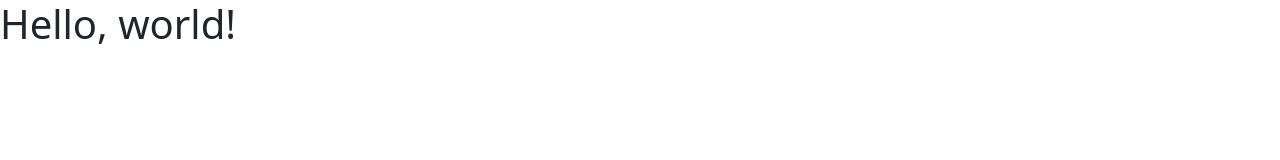
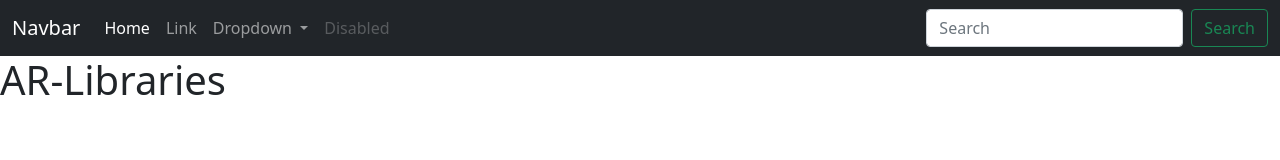
Before and after one commit to a1nukarsh/Library-Management-System, a plain HTML site: page index.html in a window 1280 px wide. Drawn offline with nearby package versions, Linux system fonts and the light colour scheme.

Commit message:
Update index.html

```diff
--- a/index.html
+++ b/index.html
@@ -8,10 +8,46 @@
     <!-- Bootstrap CSS -->
     <link href="https://cdn.jsdelivr.net/npm/bootstrap@5.0.2/dist/css/bootstrap.min.css" rel="stylesheet" integrity="sha384-EVSTQN3/azprG1Anm3QDgpJLIm9Nao0Yz1ztcQTwFspd3yD65VohhpuuCOmLASjC" crossorigin="anonymous">
 
-    <title>Hello, world!</title>
+    <title>AR-Libraries</title>
   </head>
   <body>
-    <h1>Hello, world!</h1>
+    <nav class="navbar navbar-expand-lg navbar-dark bg-dark">
+        <div class="container-fluid">
+          <a class="navbar-brand" href="#">Navbar</a>
+          <button class="navbar-toggler" type="button" data-bs-toggle="collapse" data-bs-target="#navbarSupportedContent" aria-controls="navbarSupportedContent" aria-expanded="false" aria-label="Toggle navigation">
+            <span class="navbar-toggler-icon"></span>
+          </button>
+          <div class="collapse navbar-collapse" id="navbarSupportedContent">
+            <ul class="navbar-nav me-auto mb-2 mb-lg-0">
+              <li class="nav-item">
+                <a class="nav-link active" aria-current="page" href="#">Home</a>
+              </li>
+              <li class="nav-item">
+                <a class="nav-link" href="#">Link</a>
+              </li>
+              <li class="nav-item dropdown">
+                <a class="nav-link dropdown-toggle" href="#" id="navbarDropdown" role="button" data-bs-toggle="dropdown" aria-expanded="false">
+                  Dropdown
+                </a>
+                <ul class="dropdown-menu" aria-labelledby="navbarDropdown">
+                  <li><a class="dropdown-item" href="#">Action</a></li>
+                  <li><a class="dropdown-item" href="#">Another action</a></li>
+                  <li><hr class="dropdown-divider"></li>
+                  <li><a class="dropdown-item" href="#">Something else here</a></li>
+                </ul>
+              </li>
+              <li class="nav-item">
+                <a class="nav-link disabled" href="#" tabindex="-1" aria-disabled="true">Disabled</a>
+              </li>
+            </ul>
+            <form class="d-flex">
+              <input class="form-control me-2" type="search" placeholder="Search" aria-label="Search">
+              <button class="btn btn-outline-success" type="submit">Search</button>
+            </form>
+          </div>
+        </div>
+      </nav>
+    <h1>AR-Libraries</h1>
 
     <!-- Optional JavaScript; choose one of the two! -->
 
```
